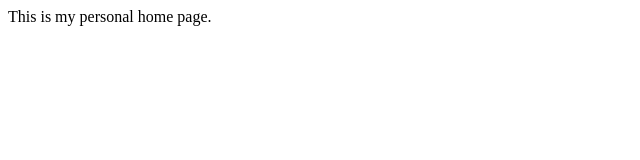
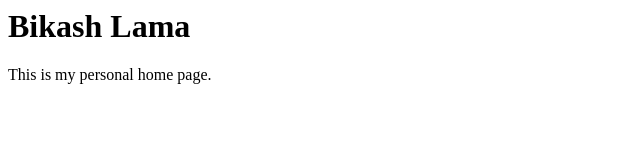
Before and after one commit to bikashlama/bikash.github.io, a plain HTML site: page index.html in a window 1280 px wide. Shown: the whole page, without its empty margins (0-640 px from the left). Drawn offline with Linux system fonts and the light colour scheme.

Commit message:
updated index

```diff
--- a/index.html
+++ b/index.html
@@ -3,6 +3,7 @@
 <title>Bikash Lama</title>
 </head>
 <body>
-This is my personal home page.
+    <h1>Bikash Lama</h1>
+    <p>This is my personal home page.</p>
 </body>
 </html>
```
